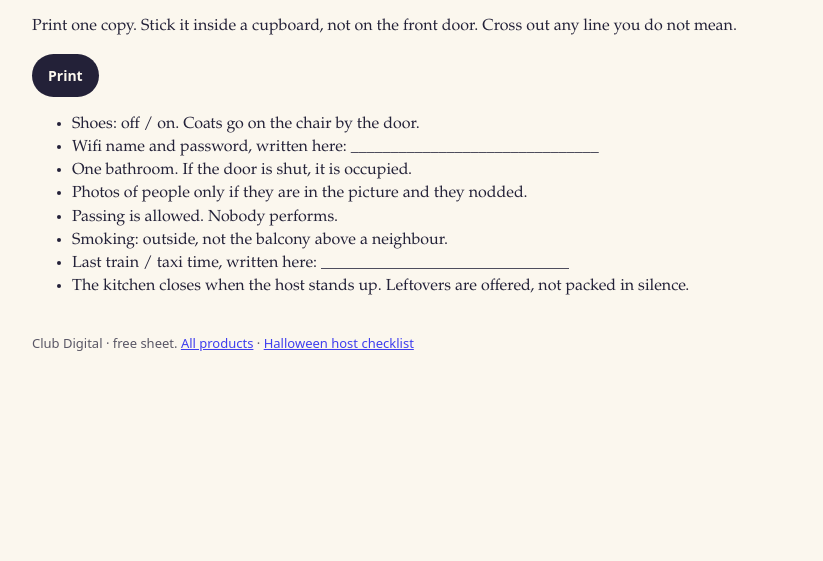
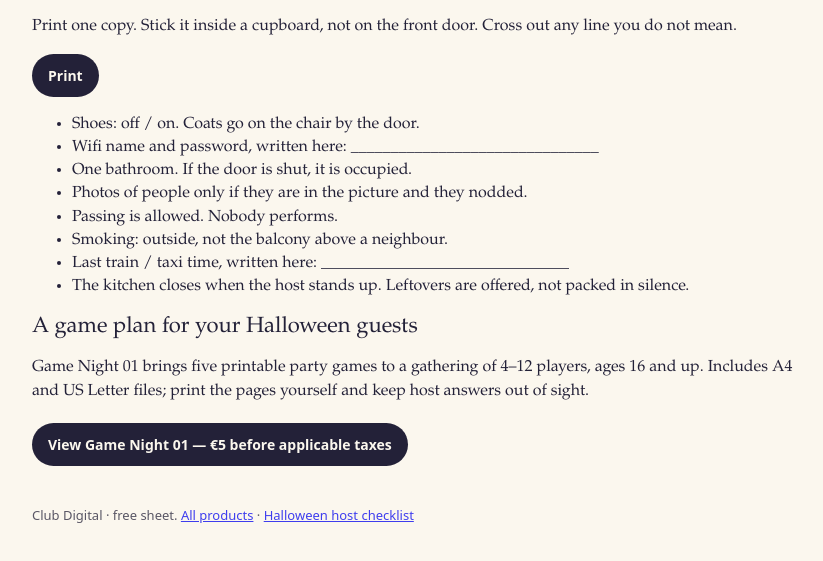
Before and after one commit to inf-opc/club-digital, a plain HTML site: page print/house-rules.html in a window 1280 px wide. Shown: the part 257-818 px from the top of the page, without its empty margins (220-1043 px from the left). Drawn offline with Linux system fonts and the light colour scheme.

Commit message:
Link free guest house rules to existing Halloween game offer

```diff
--- a/print/house-rules.html
+++ b/print/house-rules.html
@@ -52,6 +52,7 @@
       <li>Last train / taxi time, written here: _______________________________</li>
       <li>The kitchen closes when the host stands up. Leftovers are offered, not packed in silence.</li>
     </ul>
+    <aside class="noprint" aria-label="Printable Halloween party games"><h2>A game plan for your Halloween guests</h2><p>Game Night 01 brings five printable party games to a gathering of 4–12 players, ages 16 and up. Includes A4 and US Letter files; print the pages yourself and keep host answers out of sight.</p><a class="btn" href="https://payhip.com/b/56UhH">View Game Night 01 — €5 before applicable taxes</a></aside>
     <footer class="noprint">Club Digital · free sheet. <a href="../catalog.html">All products</a> · <a href="../print/host-checklist.html">Halloween host checklist</a></footer>
 
   </div>
```
